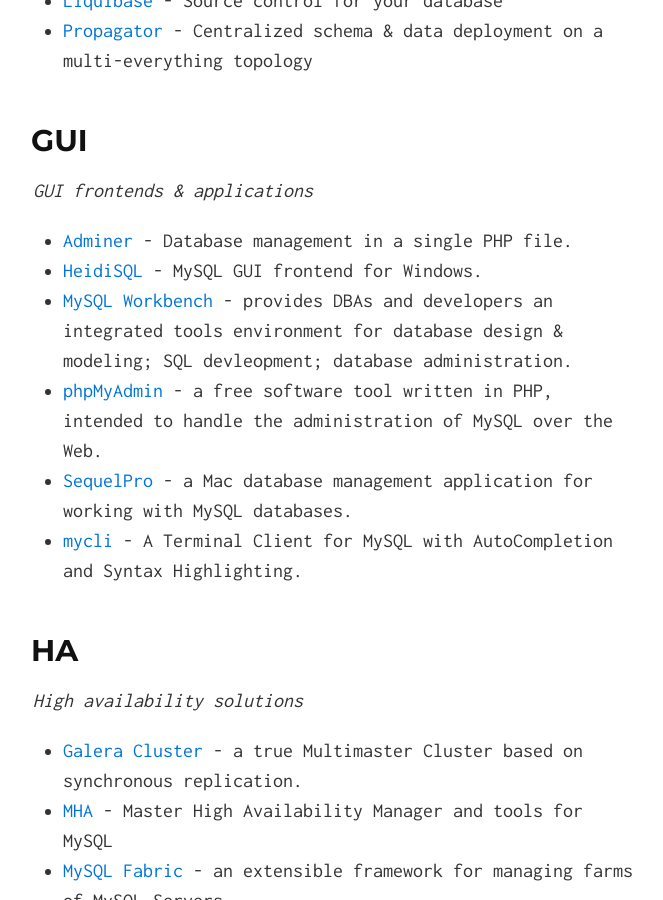
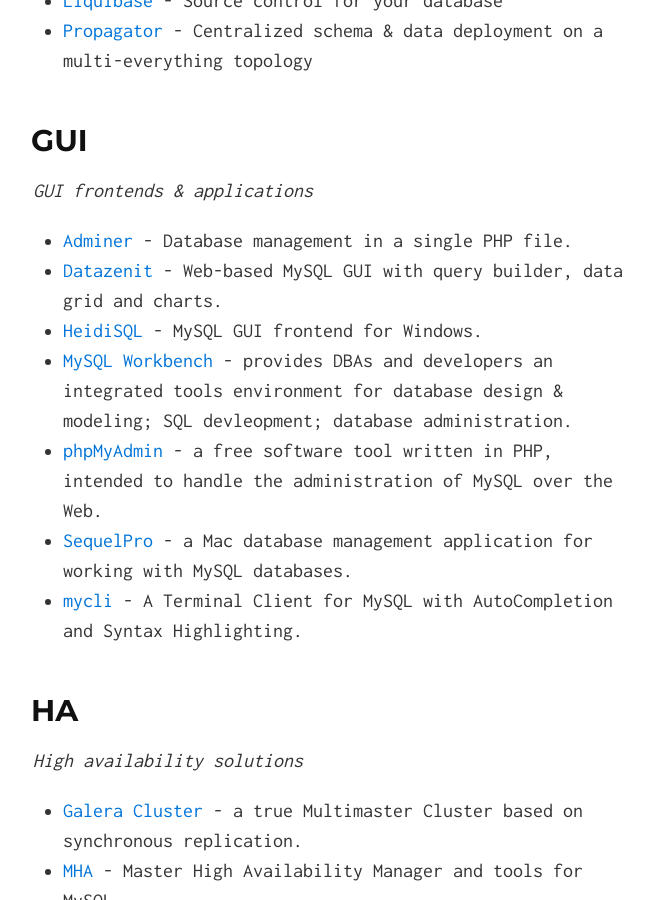
Before and after one commit to shlomi-noach/awesome-mysql, a Jekyll site: the page built from index.md, in a window 1280 px wide and 900 px high, scrolled down 3534 px. Shown: the whole window, without its empty margins (307-970 px from the left). Built offline with Jekyll 4.4.1, drawn with Linux system fonts in a browser that asks for light colours.

Commit message:
Add MySQL GUI tool.

```diff
--- a/index.md
+++ b/index.md
@@ -103,6 +103,7 @@
 *GUI frontends & applications*
 
 - [Adminer](https://www.adminer.org/) - Database management in a single PHP file.
+- [Datazenit](https://datazenit.com/) - Web-based MySQL GUI with query builder, data grid and charts.
 - [HeidiSQL](http://www.heidisql.com/) - MySQL GUI frontend for Windows.
 - [MySQL Workbench](http://dev.mysql.com/downloads/workbench/) - provides DBAs and developers an integrated tools environment for database design & modeling; SQL devleopment; database administration.
 - [phpMyAdmin](https://www.phpmyadmin.net/) - a free software tool written in PHP, intended to handle the administration of MySQL over the Web.
```
